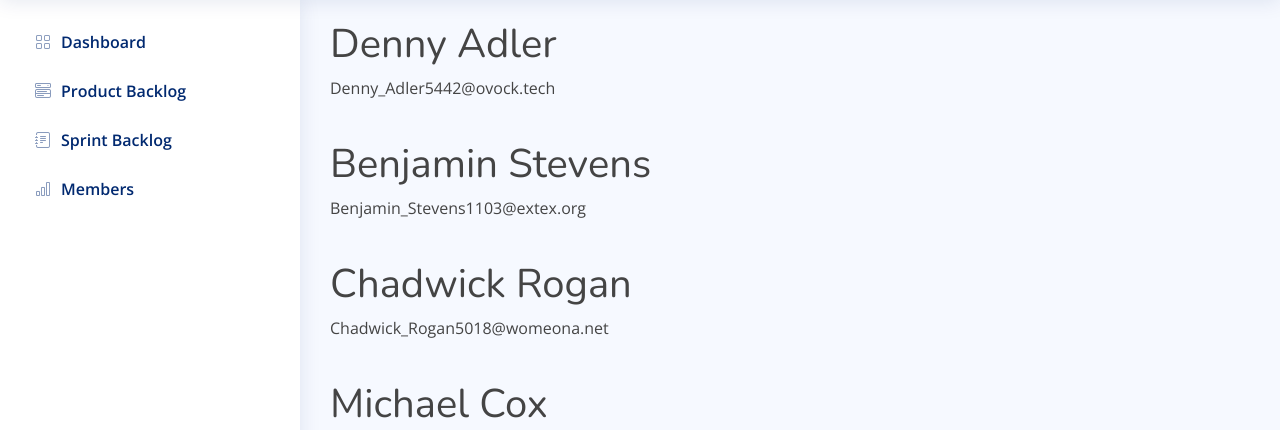
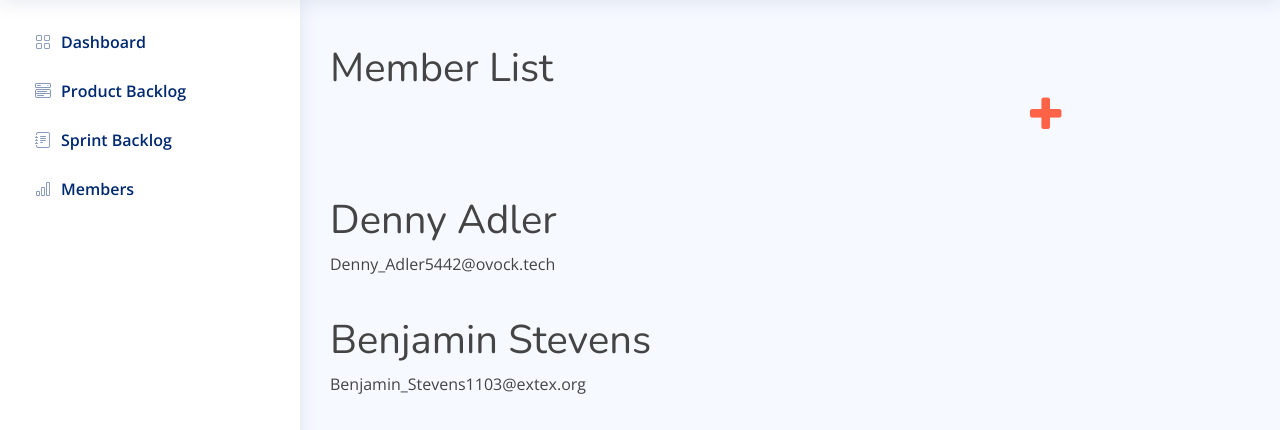
Before and after one commit to ypppp/Team-Management-Web-App, a Django app: page /members/ in a window 1280 px wide. Shown: the part 60-490 px from the top of the page. Run offline with Django 4.2, Linux system fonts and the light colour scheme; data comes from the database, SQL or seed files in the repository; some libraries are stand-ins or nearby versions.

Commit message:
add button added

```diff
--- a/Scrum/members/templates/members/member_list.html
+++ b/Scrum/members/templates/members/member_list.html
@@ -1,8 +1,15 @@
 {% extends 'tasks/base.html' %}
 {% block content %}
-    {% for member in member_list %}
-        <h1>{{ member }}</h1>
-        <p>{{ member.email }}</p>
-        <br>
-    {% endfor %}
+<br>
+<div class="page-header">
+    <h1 class="page-header">Member List
+        <a href="{%url 'member-create'%}"><i class="fa fa-plus fa-x" aria-hidden="true" style="color: tomato; padding-left: 700px;"></i></a>
+    </h1>
+</div>
+<br><br>
+{% for member in member_list %}
+<h1>{{ member }}</h1>
+<p>{{ member.email }}</p>
+<br>
+{% endfor %}
 {% endblock content %}
```
